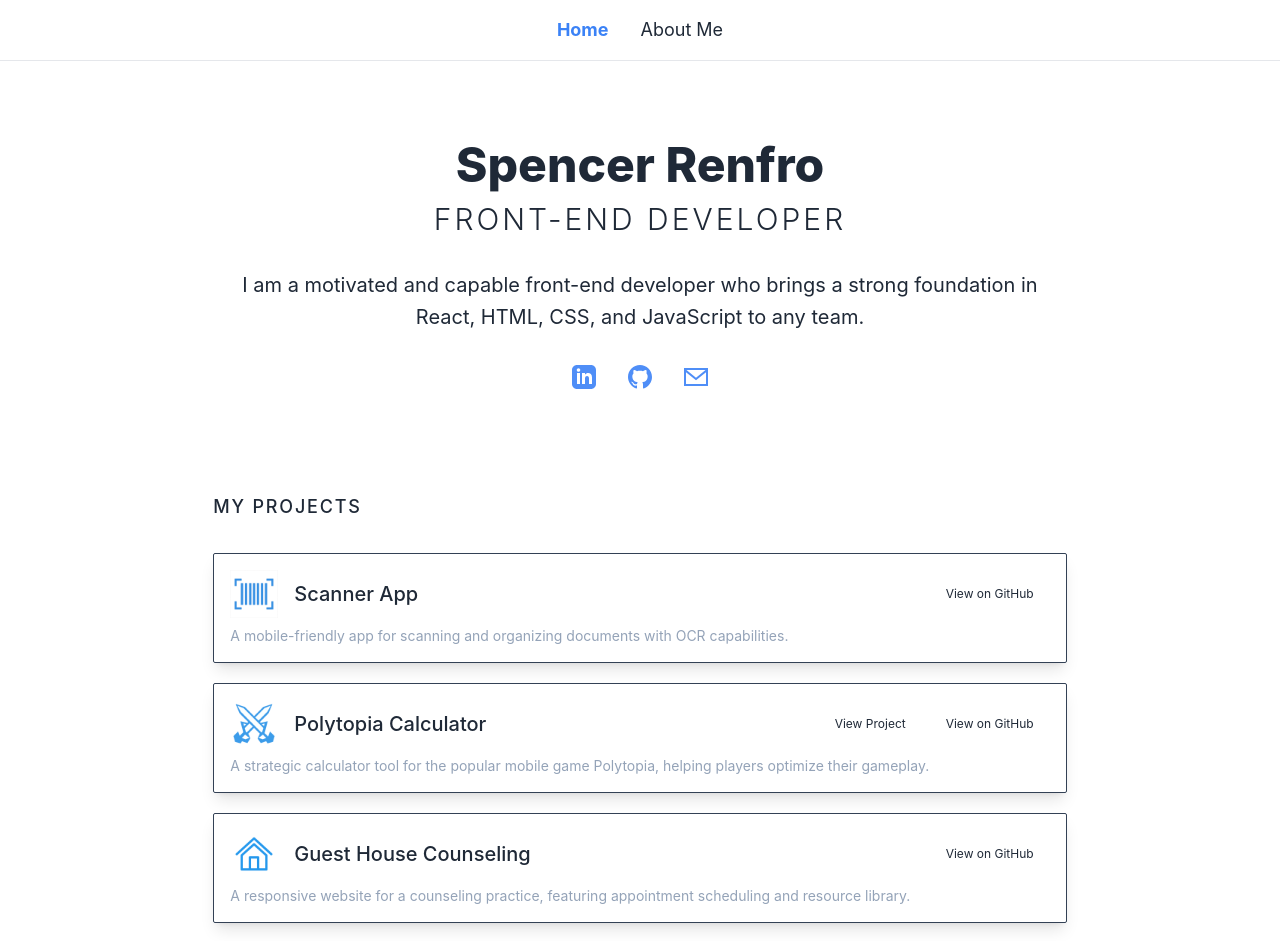
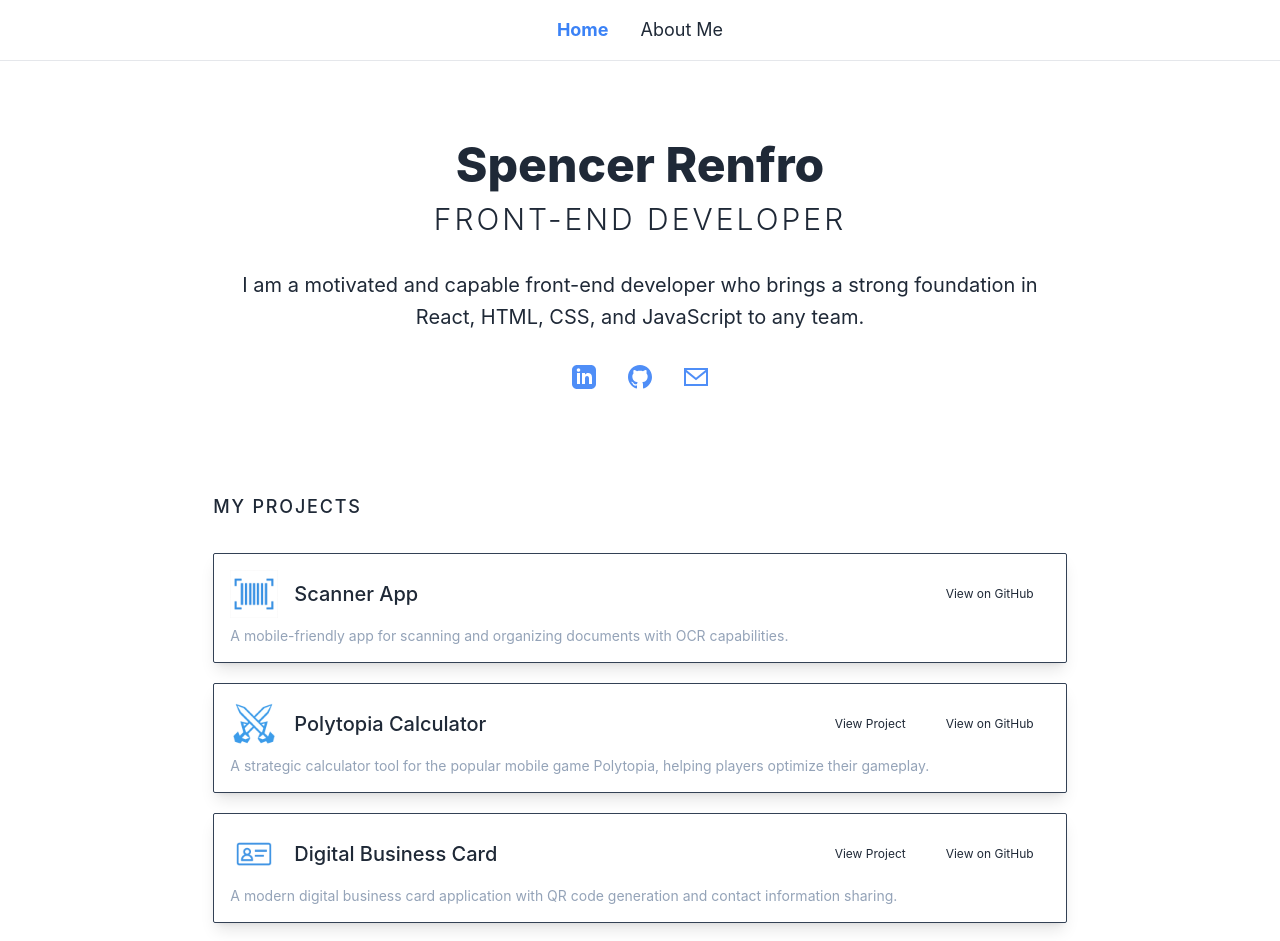
Before and after one commit to SpencerRenfro/Portfolio, a React (Create React App) app: page / in a window 1280 px wide. Shown: the top 941 px of the page. Built offline with nearby package versions, Linux system fonts and the light colour scheme.

Commit message:
fixes typos

```diff
--- a/src/components/Home.js
+++ b/src/components/Home.js
@@ -2,45 +2,11 @@ import CodingProjects from "./CodingProjects";
 import SocialLinks from "./SocialLinks";
 
 const Home = () => {
-  const projects = [
-    {
-      title: "Scanner App",
-      link: "",
-      gitHubLink: "https://github.com/SpencerRenfro/Scanner_App",
-      img: "/images/barcode.png",
-      description: "A mobile-friendly app for scanning and organizing documents with OCR capabilities.",
-      hideViewProject: true
-    },
-    {
-      title: "Polytopia Calculator",
-      link: "https://mypolytopiacalculator.com/",
-      gitHubLink: "https://github.com/SpencerRenfro/React_Polytopia",
-      img: "/images/polytopia.png",
-      description: "A strategic calculator tool for the popular mobile game Polytopia, helping players optimize their gameplay."
-    },
-    {
-      title: "Guest House Counseling",
-      link: "http://mypolytopia.s3-website.us-east-2.amazonaws.com/",
-      gitHubLink: "https://github.com/SpencerwRenfro/React-Polytopia",
-      img: "/images/guesthouse.png",
-      description: "A responsive website for a counseling practice, featuring appointment scheduling and resource library.",
-      hideViewProject: true
-    },
-    {
-      title: "Digital Business Card",
-      link: "https://myreactbusinesscard.com/",
-      gitHubLink: "https://github.com/SpencerRenfro/BusinessCard",
-      img: "/images/businesscard.png",
-      description: "A modern digital business card application with QR code generation and contact information sharing."
-    },
-  ];
-
   return (
     <div>
       {/* Header Section */}
       <div className="grid grid-cols-12 px-10 pt-10 mb-20">
         <div className="col-span-12 lg:col-start-3 lg:col-span-8 text-center">
-
           <h1 className="text-5xl mb-3 font-extrabold">Spencer Renfro</h1>
           <h2 className="mb-8 text-3xl uppercase tracking-widest font-light">
             Front-End Developer
@@ -54,60 +20,13 @@ const Home = () => {
       </div>
 
       {/* Projects Section */}
-      <div className="grid grid-cols-12 mx-auto py-2 mb-20">
-        <div className="col-span-12 px-4 md:px-0 md:col-start-3 md:col-span-8">
-          <h3 className="uppercase text-lg tracking-widest font-medium mb-8 text-center md:text-left">
-            My Projects
-          </h3>
-          {projects.map((project, index) => (
-            <div
-              key={index}
-              className="card bg-base-100 shadow-lg border border-slate-700 rounded-sm mb-5"
-            >
-              <div className="card-body p-4">
-                {/* Project header and buttons - responsive layout */}
-                <div className="flex flex-col md:flex-row md:items-center md:gap-8 mb-2">
-                  {/* Project title and icon - always in a row */}
-                  <div className="flex items-center gap-4 mb-4 md:mb-0">
-                    <img className="w-12 h-12 flex-shrink-0" src={project.img} alt={`${project.title} Logo`} />
-                    <p className="text-xl font-medium">{project.title}</p>
-                  </div>
-
-                  {/* Buttons - stacked on mobile, side by side on desktop */}
-                  <div className="flex flex-col sm:flex-row gap-2 md:ml-auto">
-                    {!project.hideViewProject && (
-                      <a
-                        className="btn btn-primary text-xs py-2 px-4 text-center"
-                        href={project.link}
-                        target="_blank"
-                        rel="noopener noreferrer"
-                      >
-                        View Project
-                      </a>
-                    )}
-                    <a
-                      className="btn btn-outline text-xs py-2 px-4 text-center"
-                      href={project.gitHubLink}
-                      target="_blank"
-                      rel="noopener noreferrer"
-                    >
-                      View on GitHub
-                    </a>
-                  </div>
-                </div>
-
-                {project.description && (
-                  <p className="text-slate-400 text-sm mt-2">{project.description}</p>
-                )}
-              </div>
-            </div>
-          ))}
-        </div>
-      </div>
+      <CodingProjects />
 
       {/* Footer Section */}
       <div className="max-w-full mx-auto text-center border-t border-slate-700 py-5">
-        <p className="text-slate-500">&copy; {new Date().getFullYear()} Spencer Renfro</p>
+        <p className="text-slate-500">
+          &copy; {new Date().getFullYear()} Spencer Renfro
+        </p>
       </div>
     </div>
   );
```
Also changed, not shown: src/components/AboutMe.js (+0 -11 lines).
